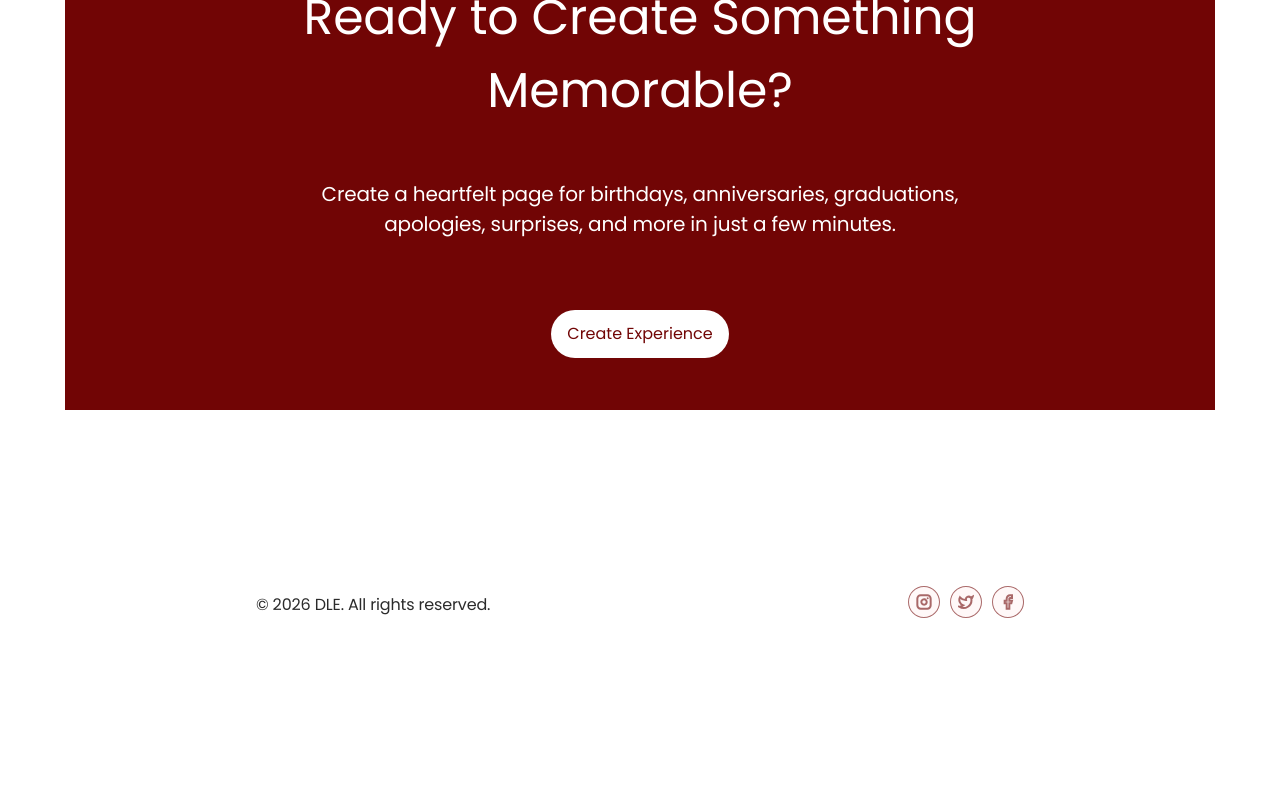
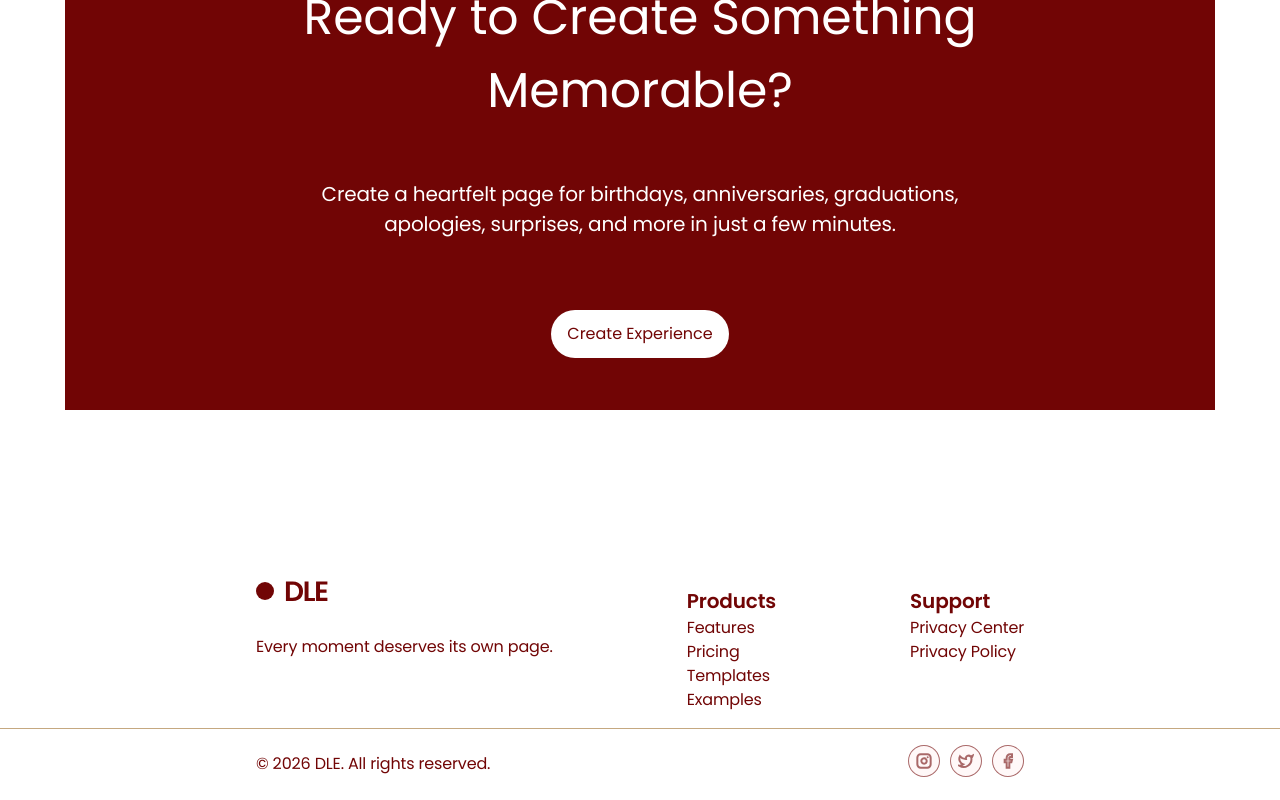
Before and after one commit to ITZ-PROF/Digital-Love-Experience, a React (Create React App) app in the folder dle/: page / in a window 1280 px wide. Shown: the part 3096-3896 px from the top of the page. Before the commit the page ends 3737 px from the top, so only its background shows below. Built offline with nearby package versions, Linux system fonts and the light colour scheme; a web font is replaced by a local one.

Commit message:
Add upper footer section with navigation links and logo

```diff
--- a/dle/src/components/footer/footer.css
+++ b/dle/src/components/footer/footer.css
@@ -3,6 +3,15 @@
     display: flex;
     flex-direction: row;
     gap: 10px
+}
+
+.upper-footer-section{
+  display:flex;
+    flex-direction: row;
+    width: 100%;
+    align-items: flex-start;
+    justify-content: space-between;
+    padding-inline: 20%;;
 }
 
 
@@ -13,4 +22,52 @@
     align-items: center;
     justify-content: space-between;
     padding-inline: 20%;
+     border-top: 1px solid var(--color-accent);
 }
+.upper-footer-section-end{
+    display: flex;
+    align-items: flex-start;
+}
+.upper-footer-section-mid{
+    display: flex;
+
+}
+
+.upper-footer-section-mid-list{
+        list-style-type: none;
+        color: var(--primary);
+
+
+}
+.upper-footer-section-end-list{
+        list-style-type: none;
+        color: var(--primary);
+
+
+
+}
+.upper-footer-section-start{
+    display: block;
+    justify-content: flex-start;
+    color: var(--primary);
+
+
+}
+
+.list-header{
+    color: var(--primary);
+    font-size: var(--font-size-h6);
+    font-weight: var(--font-weight-semibold);
+}
+
+li a{
+        color: var(--primary);
+        text-decoration: none;
+
+}
+
+
+li a:hover{
+    text-decoration: underline;
+
+}
--- a/dle/src/components/footer/footersection.tsx
+++ b/dle/src/components/footer/footersection.tsx
@@ -2,15 +2,36 @@ import './footer.css';
 import x from '../../assets/x.svg';
 import ig from '../../assets/ig.svg';
 import fb from '../../assets/fb.svg';
+import logo_variant_1 from '../../assets/logo_variant_1.svg';
 
 function Footer(){
     return(
         <div>
-           <div>
+           <div className='upper-footer-section'>
+            <div className='upper-footer-section-start'>
+                <img src={logo_variant_1}/>
+                <p>Every moment deserves its own page.</p>
+            </div>
+            <div className='upper-footer-section-mid'>
+                <ul className='upper-footer-section-mid-list'>
+                    <li className='list-header'>Products</li>
+                    <li><a href='#'>Features</a></li>
+                    <li><a href='#'>Pricing</a></li>
+                    <li><a href='#'>Templates</a></li>
+                    <li><a href='#'>Examples</a></li>
+                </ul>
+            </div>
+            <div className='upper-footer-section-end'>
+                <ul className='upper-footer-section-end-list'>
+                    <li className='list-header'>Support</li>
+                    <li><a href='#'>Privacy Center</a></li>
+                    <li><a href='#'>Privacy Policy</a></li>
+                </ul>
+            </div>
 
            </div>
            <div className='lower-footer-section'>
-            <p>
+            <p style={{color: '#710505'}}>
 © 2026 DLE. All rights reserved.
             </p>
             <ul className='icon-list'>
```
Also changed, not shown: dle/src/assets/logo_variant_1.svg (added).
